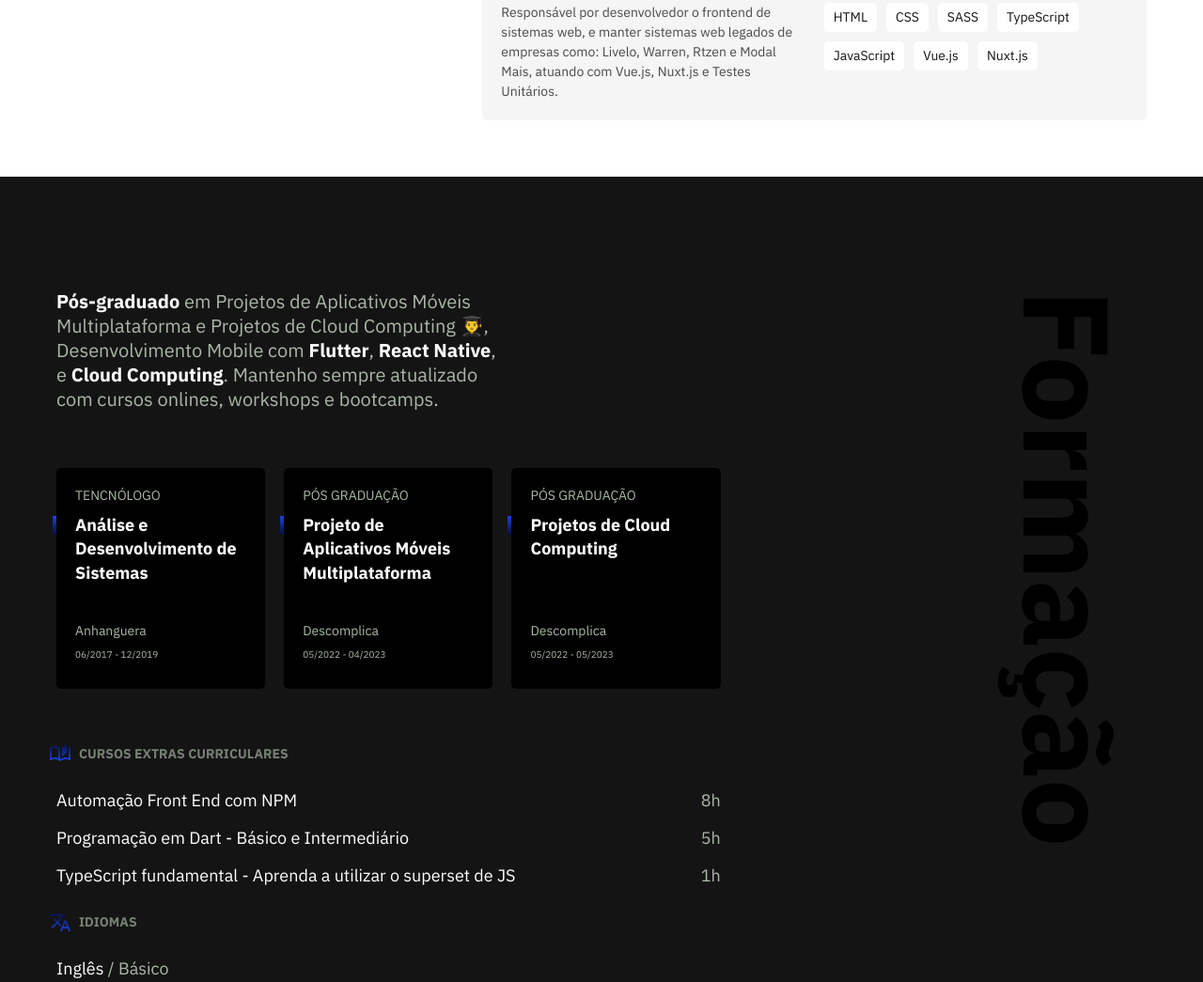
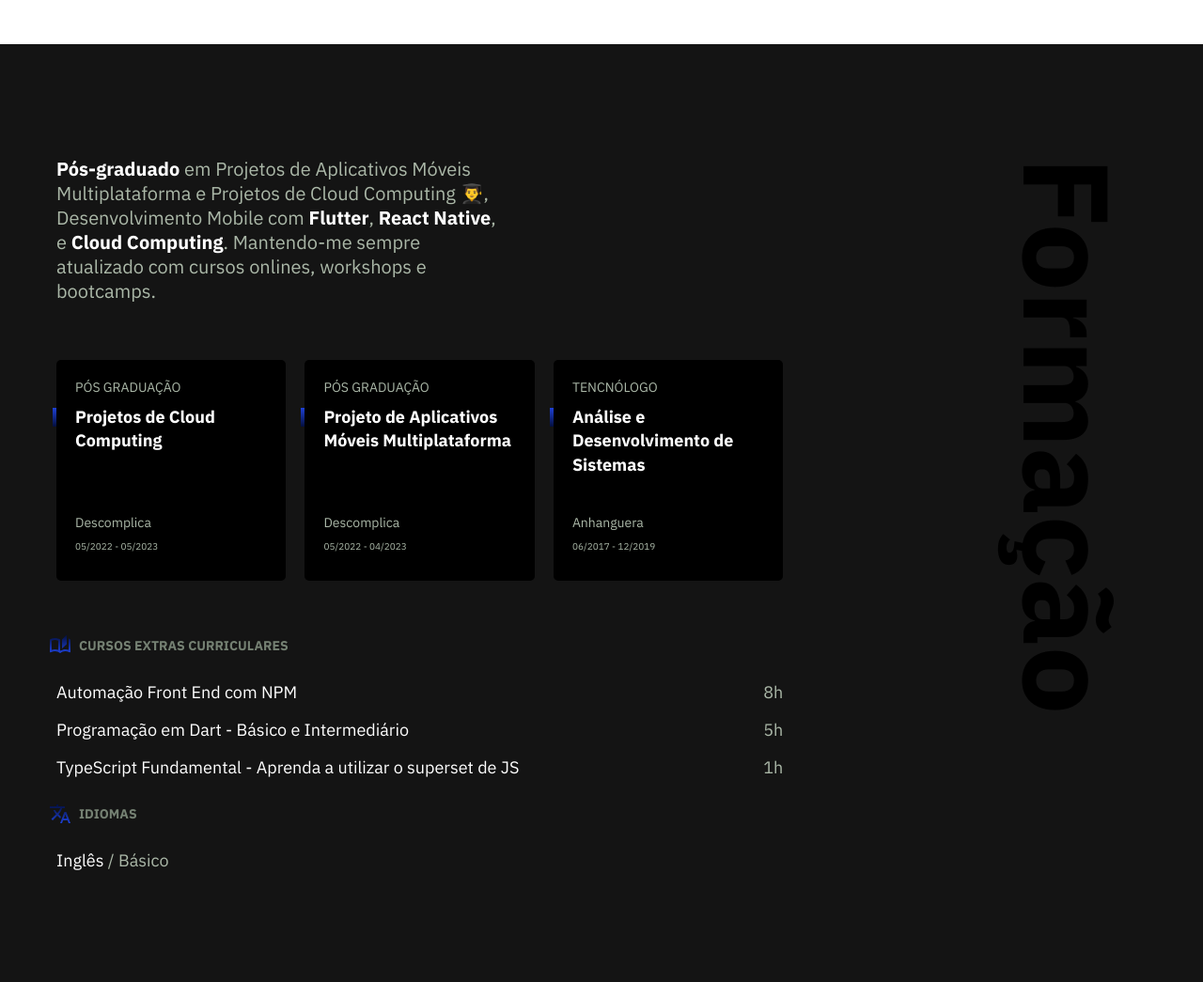
Before and after one commit to danielbarrosdeoliveira/portfolio, a website: page src/index.html in a window 1280 px wide. Shown: the part 1568-2613 px from the top of the page at 94% size. Drawn offline with nearby package versions, Linux system fonts and the light colour scheme; files that its build step writes are made by us from their sources.

Commit message:
✨Finish update

```diff
--- a/src/index.html
+++ b/src/index.html
@@ -155,17 +155,15 @@
             <strong>Pós-graduado</strong> em Projetos de Aplicativos Móveis
             Multiplataforma e Projetos de Cloud Computing 👨‍🎓, Desenvolvimento
             Mobile com <strong>Flutter</strong>, <strong>React Native</strong>,
-            e <strong>Cloud Computing</strong>. Mantenho sempre atualizado com
-            cursos onlines, workshops e bootcamps.
+            e <strong>Cloud Computing</strong>. Mantendo-me sempre atualizado
+            com cursos onlines, workshops e bootcamps.
           </p>
           <ul class="formation__list">
             <li class="formation__item">
-              <span class="formation__type">Tencnólogo</span>
-              <h3 class="formation__course">
-                Análise e Desenvolvimento de Sistemas
-              </h3>
-              <span class="formation__institution">Anhanguera</span>
-              <span class="formation__date">06/2017 - 12/2019</span>
+              <span class="formation__type">Pós Graduação</span>
+              <h3 class="formation__course">Projetos de Cloud Computing</h3>
+              <span class="formation__institution"> Descomplica </span>
+              <span class="formation__date">05/2022 - 05/2023</span>
             </li>
             <li class="formation__item">
               <span class="formation__type">Pós Graduação</span>
@@ -176,10 +174,12 @@
               <span class="formation__date">05/2022 - 04/2023</span>
             </li>
             <li class="formation__item">
-              <span class="formation__type">Pós Graduação</span>
-              <h3 class="formation__course">Projetos de Cloud Computing</h3>
-              <span class="formation__institution"> Descomplica </span>
-              <span class="formation__date">05/2022 - 05/2023</span>
+              <span class="formation__type">Tencnólogo</span>
+              <h3 class="formation__course">
+                Análise e Desenvolvimento de Sistemas
+              </h3>
+              <span class="formation__institution">Anhanguera</span>
+              <span class="formation__date">06/2017 - 12/2019</span>
             </li>
           </ul>
           <div class="formation__extra">
@@ -195,7 +195,7 @@
                   <span>5h</span>
                 </li>
                 <li>
-                  TypeScript fundamental - Aprenda a utilizar o superset de JS
+                  TypeScript Fundamental - Aprenda a utilizar o superset de JS
                   <span>1h</span>
                 </li>
               </ul>
@@ -256,9 +256,7 @@
           >
             Daniel Oliveira
           </a>
-        </p>
-        <p class="footer__copy">
-          &copy; Todos os Direitos reservados para DCF Soluções de TI
+          &copy; Todos os Direitos reservados
         </p>
       </div>
     </footer>
--- a/src/scss/_mixins_functions.scss
+++ b/src/scss/_mixins_functions.scss
@@ -4,12 +4,11 @@ $container-width: 1200px;
 @mixin container {
   max-width: $container-width;
   margin: 0 auto;
-  padding: 40px 20px;
   display: grid;
   grid-template-columns: 1fr 2fr;
-  gap: 100px;
+  padding: 40px 24px;
 }
 
 @function rem($pixel, $context: 16) {
-  @return calc($pixel / $context) + rem;
+  @return calc($pixel / $context)+rem;
 }
--- a/src/scss/components/_footer.scss
+++ b/src/scss/components/_footer.scss
@@ -30,6 +30,7 @@
   }
 
   &__copy {
+    margin-top: 48px;
     color: $gray-4;
 
     a {
--- a/src/scss/components/_header.scss
+++ b/src/scss/components/_header.scss
@@ -12,14 +12,13 @@
   &__menu {
     display: flex;
     flex-wrap: wrap;
-    gap: 10px;
     justify-content: center;
   }
 
   &__menu a {
     font-size: rem(18);
     line-height: 1.3;
-    padding: 10px 20px;
+    padding: 10px 0 10px 20px;
     color: $black-2;
     display: block;
   }
--- a/src/scss/components/_introduction.scss
+++ b/src/scss/components/_introduction.scss
@@ -23,6 +23,7 @@
   &__img {
     justify-self: end;
     width: 360px;
+    border-radius: 100%;
   }
 
   @media (max-width: 1000px) {
```
Also changed, not shown: src/assets/img/introduction-image.jpg.
